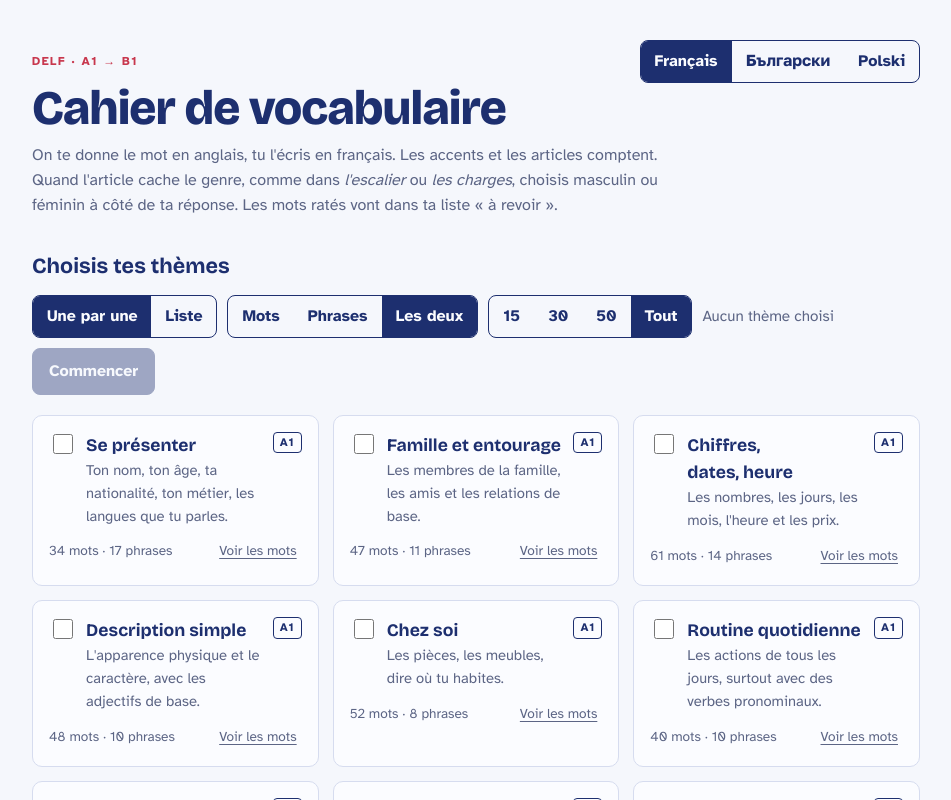
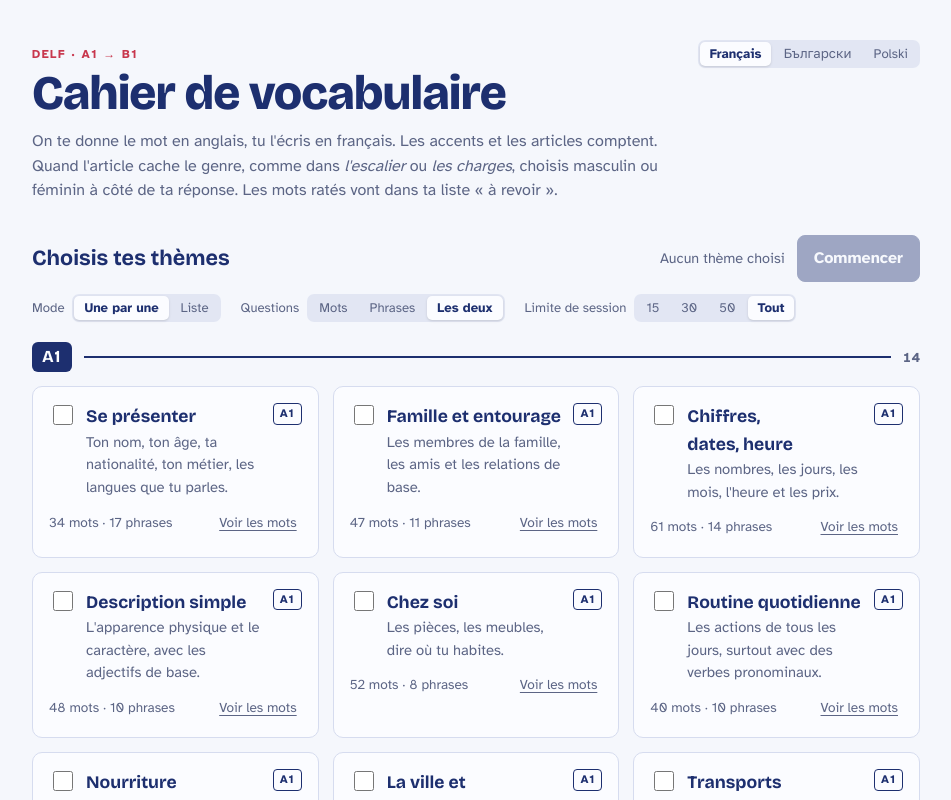
Before and after one commit to HelloYuiYui/vocabulary, a React (Vite) app: page / in a window 1280 px wide. Shown: the top 800 px of the page, without its empty margins (164-1115 px from the left). Built offline with nearby package versions, Linux system fonts and the light colour scheme.

Commit message:
Some styling fixes

```diff
--- a/src/components/HomeView.tsx
+++ b/src/components/HomeView.tsx
@@ -1,7 +1,7 @@
 import { matchesFilter } from '../domain/session.ts'
 import type { ItemFilter, Mode, Theme } from '../domain/types.ts'
+import type { ReactNode } from 'react'
 import type { StoredV2 } from '../storage/storage.ts'
-import { Actions } from './Actions.tsx'
 import { Button } from './Button.tsx'
 import { ItemFilterToggle } from './ItemFilterToggle.tsx'
 import { ModeToggle } from './ModeToggle.tsx'
@@ -56,19 +56,11 @@ export function HomeView({
           onClear={onClearReview}
         />
       )}
+      <div className="flex flex-col gap-3">
         <div className="flex flex-wrap items-center justify-between gap-3">
           <h2>{copy.home.chooseThemes}</h2>
-        <Actions>
-          <ModeToggle mode={stored.mode} onChange={onModeChange} />
-          <ItemFilterToggle
-            filter={stored.itemFilter}
-            onChange={onItemFilterChange}
-          />
-          <SessionLimitSelector
-            limit={stored.sessionLimit}
-            onChange={onSessionLimitChange}
-          />
-          <span className="text-[0.95rem] text-muted">
+          <div className="flex flex-wrap items-center gap-3">
+            <span className="text-[0.9rem] text-muted">
               {chosen.length
                 ? copy.home.selection(
                     chosen.length,
@@ -84,7 +76,25 @@ export function HomeView({
             >
               {copy.home.start}
             </Button>
-        </Actions>
+          </div>
+        </div>
+        <div className="flex flex-wrap gap-x-5 gap-y-2">
+          <Setting label={copy.home.mode.label}>
+            <ModeToggle mode={stored.mode} onChange={onModeChange} />
+          </Setting>
+          <Setting label={copy.home.itemFilter.label}>
+            <ItemFilterToggle
+              filter={stored.itemFilter}
+              onChange={onItemFilterChange}
+            />
+          </Setting>
+          <Setting label={copy.home.sessionLimit.label}>
+            <SessionLimitSelector
+              limit={stored.sessionLimit}
+              onChange={onSessionLimitChange}
+            />
+          </Setting>
+        </div>
       </div>
       <ThemeGrid
         themes={themes}
@@ -95,3 +105,15 @@ export function HomeView({
     </section>
   )
 }
+
+/** One setting: a small caption beside its control. */
+function Setting({ label, children }: { label: string; children: ReactNode }) {
+  return (
+    <div className="flex min-w-0 items-center gap-2">
+      <span aria-hidden="true" className="text-[0.82rem] text-muted">
+        {label}
+      </span>
+      {children}
+    </div>
+  )
+}
--- a/src/components/SegmentedControl.tsx
+++ b/src/components/SegmentedControl.tsx
@@ -21,7 +21,7 @@ export function SegmentedControl<T>({
     <div
       role="group"
       aria-label={label}
-      className="inline-flex overflow-hidden rounded-lg border-[1.5px] border-ink"
+      className="inline-flex max-w-full gap-0.5 rounded-[7px] bg-line/60 p-0.5"
     >
       {options.map((opt) => (
         <button
@@ -29,7 +29,7 @@ export function SegmentedControl<T>({
           type="button"
           aria-pressed={value === opt.value}
           onClick={() => onChange(opt.value)}
-          className="cursor-pointer px-3.5 py-2 font-bold text-ink hover:brightness-108 aria-pressed:bg-ink aria-pressed:text-sheet"
+          className="cursor-pointer rounded-[5px] px-2.5 py-0.5 text-[0.82rem] text-muted hover:text-ink aria-pressed:bg-sheet aria-pressed:font-bold aria-pressed:text-ink aria-pressed:shadow-sm"
         >
           {opt.label}
         </button>
--- a/src/components/ThemeGrid.tsx
+++ b/src/components/ThemeGrid.tsx
@@ -1,4 +1,4 @@
-import type { Score, Theme } from '../domain/types.ts'
+import type { Level, Score, Theme } from '../domain/types.ts'
 import { ThemeCard } from './ThemeCard.tsx'
 
 interface ThemeGridProps {
@@ -8,6 +8,17 @@ interface ThemeGridProps {
   onToggle: (themeId: string, selected: boolean) => void
 }
 
+/** Themes grouped by level, in the order each level first appears. */
+function byLevel(themes: Theme[]): [Level, Theme[]][] {
+  const groups = new Map<Level, Theme[]>()
+  for (const theme of themes) {
+    const group = groups.get(theme.level)
+    if (group) group.push(theme)
+    else groups.set(theme.level, [theme])
+  }
+  return [...groups]
+}
+
 export function ThemeGrid({
   themes,
   scores,
@@ -15,8 +26,27 @@ export function ThemeGrid({
   onToggle,
 }: ThemeGridProps) {
   return (
+    <div className="flex flex-col gap-9">
+      {byLevel(themes).map(([level, group]) => (
+        <section
+          key={level}
+          aria-labelledby={`level-${level}`}
+          className="flex flex-col gap-3.5"
+        >
+          <div className="flex items-center gap-3">
+            <h3
+              id={`level-${level}`}
+              className="rounded-md bg-ink px-2.5 py-0.5 text-[1.05rem] tracking-[0.08em] text-sheet"
+            >
+              {level}
+            </h3>
+            <span className="h-0 flex-1 border-t-2 border-ink" />
+            <span className="text-[0.85rem] font-bold text-muted tabular-nums">
+              {group.length}
+            </span>
+          </div>
           <div className="grid grid-cols-[repeat(auto-fill,minmax(260px,1fr))] gap-3.5">
-      {themes.map((theme) => (
+            {group.map((theme) => (
               <ThemeCard
                 key={theme.id}
                 theme={theme}
@@ -26,5 +56,8 @@ export function ThemeGrid({
               />
             ))}
           </div>
+        </section>
+      ))}
+    </div>
   )
 }
--- a/src/data/fr/copy.tsx
+++ b/src/data/fr/copy.tsx
@@ -74,8 +74,8 @@ export const copy: Copy = {
   override: 'En fait, ma réponse était juste',
   gender: {
     label: 'Genre',
-    m: { short: 'masc.', long: 'masculin' },
-    f: { short: 'fém.', long: 'féminin' },
+    m: { short: 'M', long: 'masculin' },
+    f: { short: 'F', long: 'féminin' },
   },
   results: {
     title: 'Bilan',
```
Also changed, not shown: 1 other file (tests, documents, lock files or other folders). Lines whose indentation alone changed are shown as unchanged.
